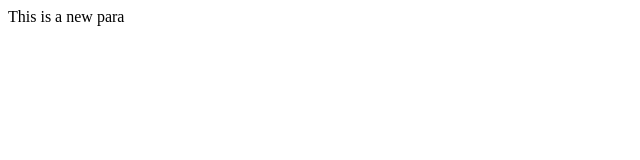
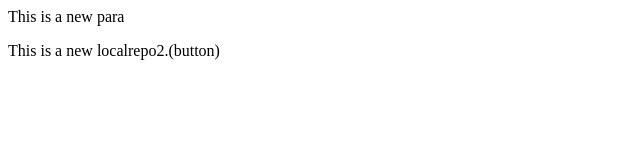
Before and after one commit to Suryanshshyam854/localrepo-, a plain HTML site: page index.html in a window 1280 px wide. Shown: the whole page, without its empty margins (0-640 px from the left). Drawn offline with Linux system fonts and the light colour scheme.

```diff
--- a/index.html
+++ b/index.html
@@ -1 +1,2 @@
 <p>This is a new para</p>
+<p>This is a new localrepo2.(button)</p>
```
